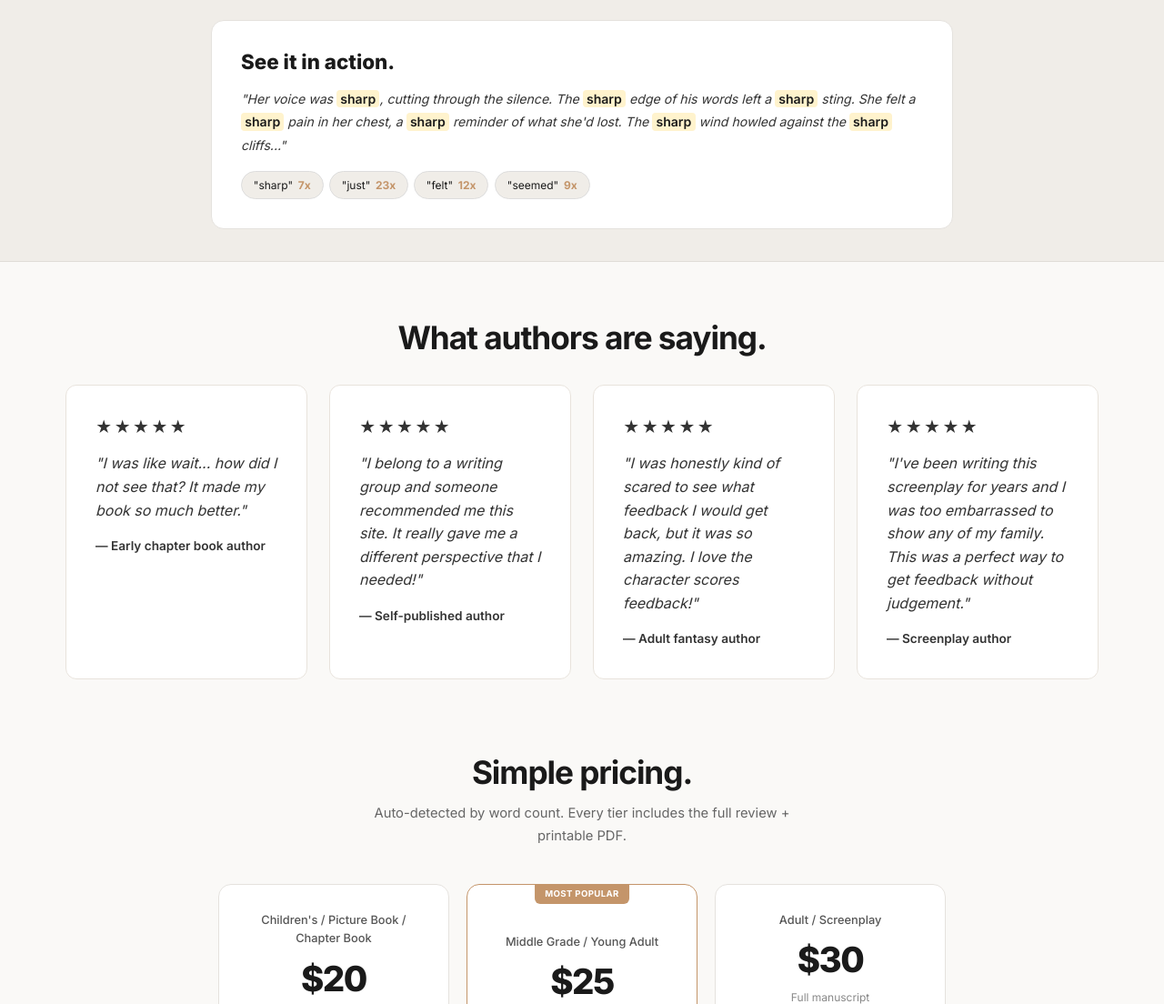
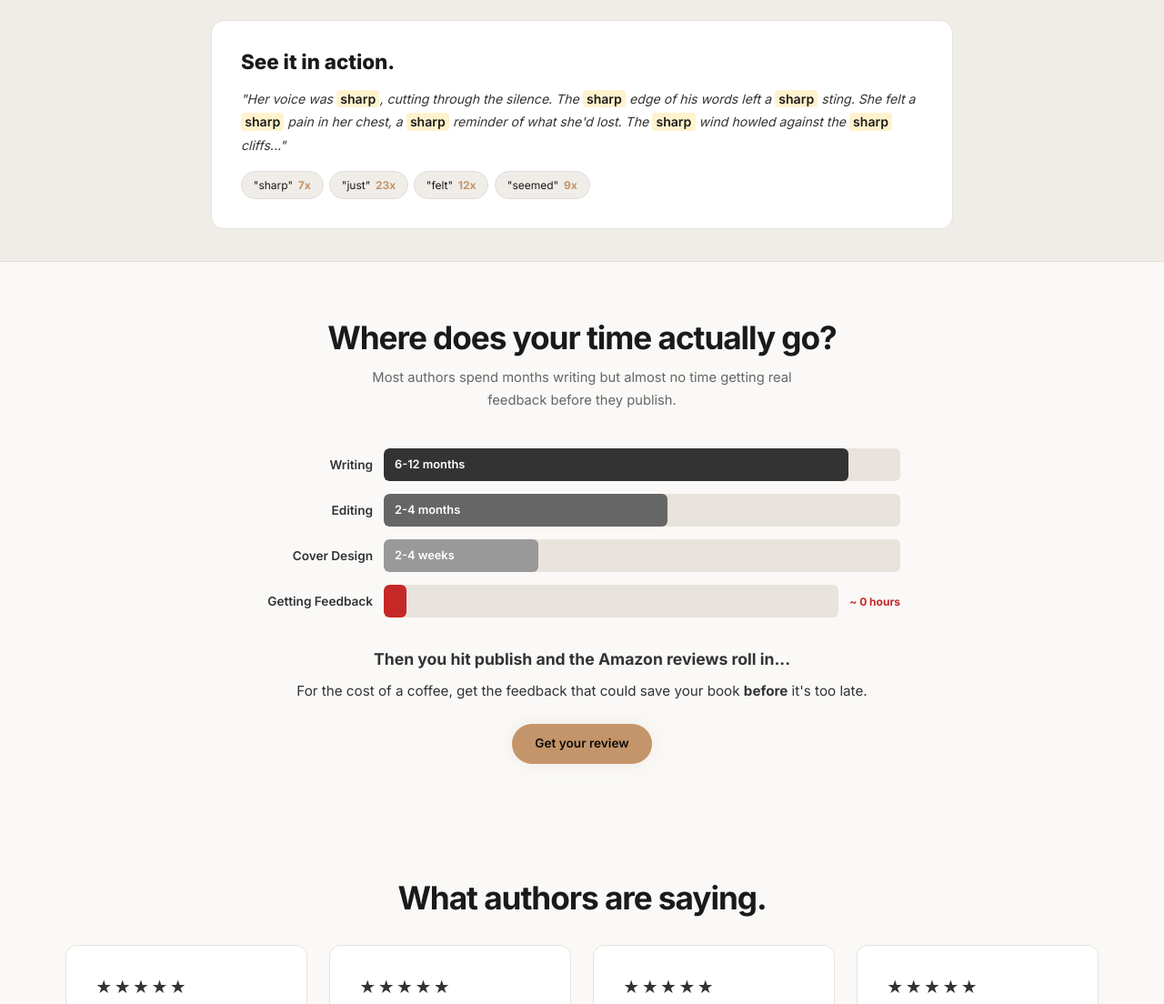
Before and after one commit to cupertitieus-ctrl/ruthless-mentor, a website: page index.html in a window 1280 px wide. Shown: the part 1583-2687 px from the top of the page at 91% size. Drawn offline with nearby package versions, Linux system fonts and the light colour scheme.

Commit message:
Add time graph infographic — writing vs feedback comparison
Shows bar chart: Writing (6-12 months), Editing (2-4 months),
Cover Design (2-4 weeks), Getting Feedback (~0 hours).
Red warning about Amazon reviews, CTA to get review.

Co-Authored-By: Claude Opus 4.6 (1M context) <noreply@anthropic.com>

```diff
--- a/index.html
+++ b/index.html
@@ -102,6 +102,38 @@
     </section>
     </div><!-- end beige-band -->
 
+    <!-- TIME GRAPH -->
+    <section id="time-graph" class="time-graph-section">
+        <div class="time-graph-wrap">
+            <h2 class="anim-slide-up centered">Where does your time actually go?</h2>
+            <p class="sub anim-fade centered">Most authors spend months writing but almost no time getting real feedback before they publish.</p>
+            <div class="time-bars anim-scale">
+                <div class="time-bar-row">
+                    <span class="time-label">Writing</span>
+                    <div class="time-track"><div class="time-fill writing-fill" style="width:90%"><span>6-12 months</span></div></div>
+                </div>
+                <div class="time-bar-row">
+                    <span class="time-label">Editing</span>
+                    <div class="time-track"><div class="time-fill editing-fill" style="width:55%"><span>2-4 months</span></div></div>
+                </div>
+                <div class="time-bar-row">
+                    <span class="time-label">Cover Design</span>
+                    <div class="time-track"><div class="time-fill cover-fill" style="width:30%"><span>2-4 weeks</span></div></div>
+                </div>
+                <div class="time-bar-row">
+                    <span class="time-label">Getting Feedback</span>
+                    <div class="time-track"><div class="time-fill feedback-fill" style="width:5%"><span></span></div></div>
+                    <span class="time-tiny">~ 0 hours</span>
+                </div>
+            </div>
+            <div class="time-cta anim-fade">
+                <p class="time-warning">Then you hit publish and the Amazon reviews roll in...</p>
+                <p class="time-pitch">For the cost of a coffee, get the feedback that could save your book <strong>before</strong> it's too late.</p>
+                <a href="review.html" class="btn btn-glow">Get your review</a>
+            </div>
+        </div>
+    </section>
+
     <!-- TESTIMONIALS -->
     <section id="testimonials">
         <h2 class="anim-slide-up centered">What authors are saying.</h2>
--- a/style.css
+++ b/style.css
@@ -99,6 +99,25 @@ h3{font-size:.92rem;font-weight:600;margin-bottom:.3rem}
 .period{font-size:.75rem;color:var(--text3);margin-bottom:1.2rem}
 .pricing-addon{text-align:center;margin-top:1.5rem;font-size:.85rem;color:var(--text2)}
 .pricing-addon strong{color:var(--accent)}
+
+/* TIME GRAPH */
+.time-graph-section{padding:4rem 2rem;background:#faf8f5}
+.time-graph-wrap{max-width:700px;margin:0 auto}
+.time-bars{margin:2.5rem 0 2rem}
+.time-bar-row{display:flex;align-items:center;gap:12px;margin-bottom:14px}
+.time-label{width:120px;font-size:.85rem;font-weight:600;color:#333;text-align:right;flex-shrink:0}
+.time-track{flex:1;height:36px;background:#e8e3dc;border-radius:6px;overflow:hidden;position:relative}
+.time-fill{height:100%;border-radius:6px;display:flex;align-items:center;padding:0 12px;font-size:.8rem;font-weight:600;color:#fff;transition:width 1.5s ease}
+.writing-fill{background:#333}
+.editing-fill{background:#666}
+.cover-fill{background:#999}
+.feedback-fill{background:#c62828}
+.time-tiny{font-size:.75rem;color:#c62828;font-weight:700;white-space:nowrap}
+.time-cta{text-align:center;margin-top:2rem}
+.time-warning{font-size:1.1rem;font-weight:700;color:#c62828;margin-bottom:.5rem}
+.time-pitch{font-size:.95rem;color:#555;margin-bottom:1.5rem}
+.time-pitch strong{color:#333}
+@media(max-width:600px){.time-label{width:80px;font-size:.75rem}.time-fill{font-size:.7rem}}
 
 /* TESTIMONIALS */
 #testimonials{padding:4rem 2rem;max-width:1200px;margin:0 auto}
```
